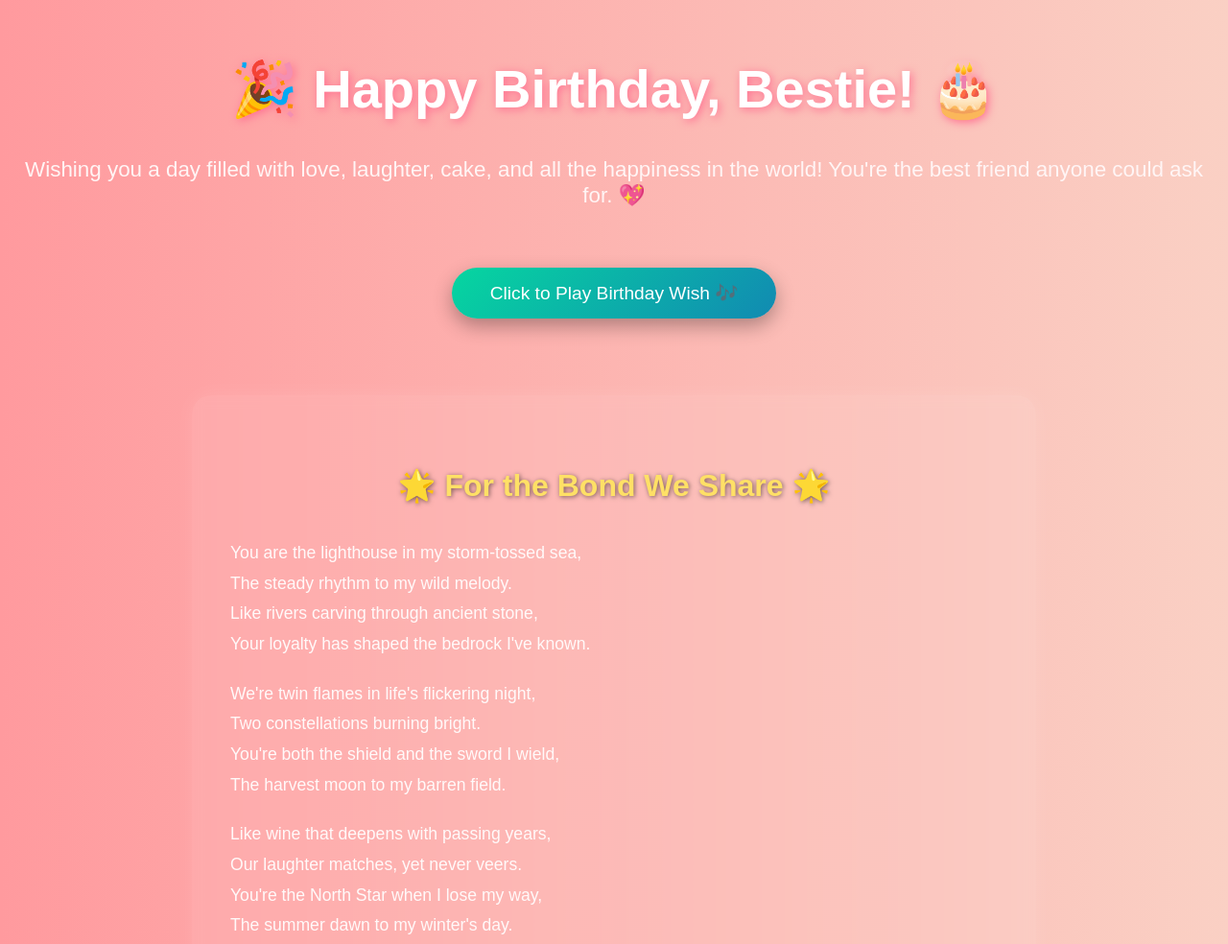
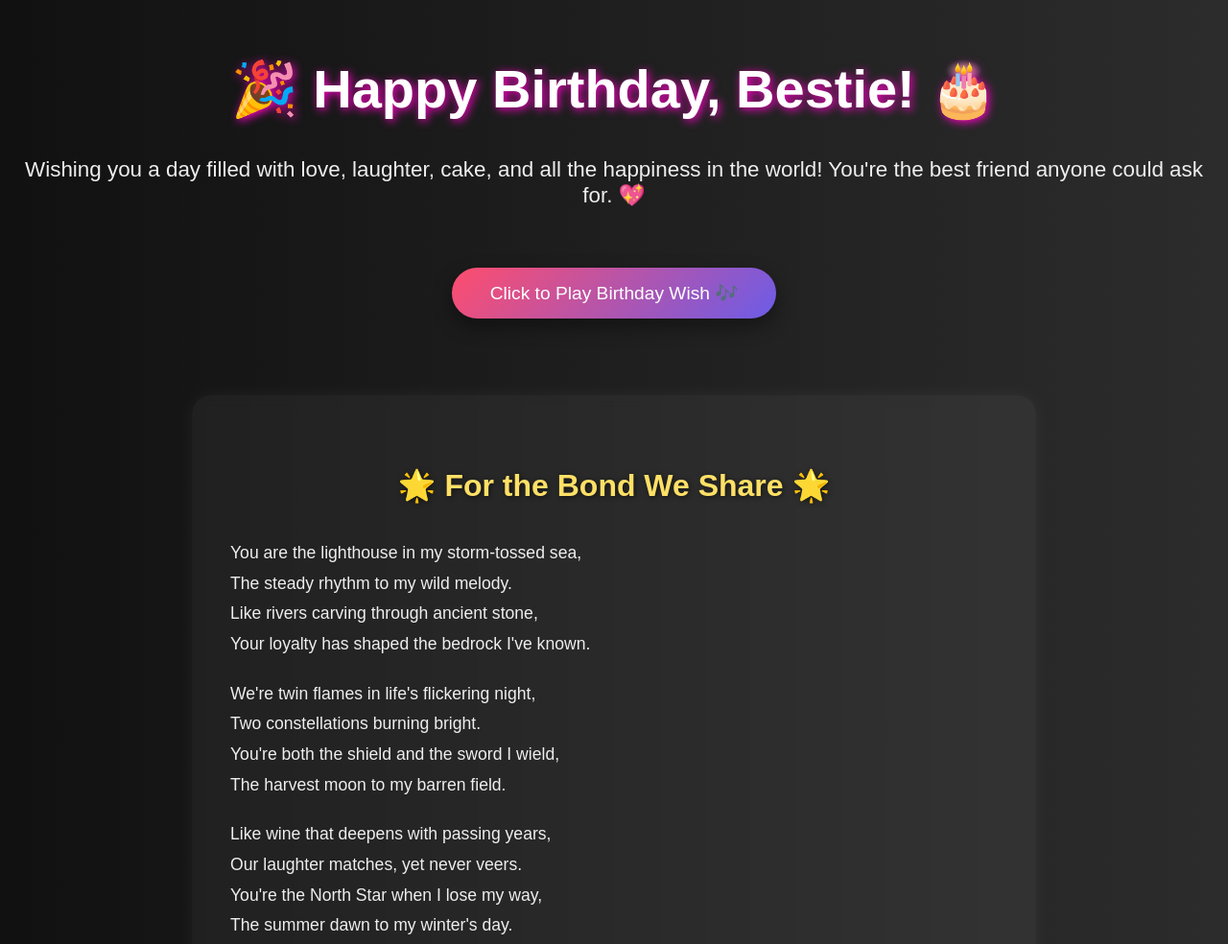
Before and after one commit to NebulaPredator/surprise, a plain HTML site: page index.html in a window 1280 px wide. Shown: the top 984 px of the page at 96% size. Drawn offline with Linux system fonts and the light colour scheme.

Commit message:
Update style.css

```diff
--- a/style.css
+++ b/style.css
@@ -2,7 +2,7 @@
 body {
   margin: 0;
   padding: 0;
-  background: linear-gradient(to right, #ff9a9e, #fad0c4);
+  background: linear-gradient(to right, #111111, #2c2c2c); /* Black to dark grey */
   font-family: 'Poppins', sans-serif;
   color: #fff;
   text-align: center;
@@ -13,8 +13,8 @@ body {
 h1 {
   font-size: 3.5rem;
   margin-top: 60px;
-  color: #fff;
-  text-shadow: 2px 2px 10px #ff6f91;
+  color: #ffffff;
+  text-shadow: 2px 2px 10px #ff00c8;
   animation: pop 1s ease-in-out;
 }
 
@@ -23,7 +23,7 @@ h1 {
   font-size: 1.4rem;
   padding: 0 20px;
   margin-top: 20px;
-  color: #fff5f5;
+  color: #eeeeee;
 }
 
 /* Button Styling */
@@ -31,17 +31,17 @@ button {
   margin-top: 40px;
   padding: 15px 40px;
   font-size: 1.2rem;
-  background: linear-gradient(135deg, #06d6a0, #118ab2);
+  background: linear-gradient(135deg, #ff4d6d, #6c5ce7);
   border: none;
   border-radius: 30px;
   color: white;
   cursor: pointer;
   transition: all 0.3s ease;
-  box-shadow: 0 8px 20px rgba(0, 0, 0, 0.3);
+  box-shadow: 0 8px 20px rgba(0, 0, 0, 0.4);
 }
 
 button:hover {
-  background: linear-gradient(135deg, #118ab2, #06d6a0);
+  background: linear-gradient(135deg, #6c5ce7, #ff4d6d);
   transform: scale(1.05);
 }
 
@@ -82,9 +82,9 @@ button:hover {
   max-width: 800px;
   margin: 80px auto 40px auto;
   padding: 40px;
-  background: rgba(255, 255, 255, 0.08);
+  background: rgba(255, 255, 255, 0.05);
   border-radius: 20px;
-  box-shadow: 0 0 20px rgba(255, 255, 255, 0.1);
+  box-shadow: 0 0 20px rgba(255, 255, 255, 0.05);
   font-size: 1.1rem;
   line-height: 1.8;
   text-align: left;
@@ -101,7 +101,7 @@ button:hover {
 
 .poem p {
   margin-bottom: 20px;
-  color: #fff9f9;
+  color: #eeeeee;
 }
 
 /* Animation for h1 */
```
